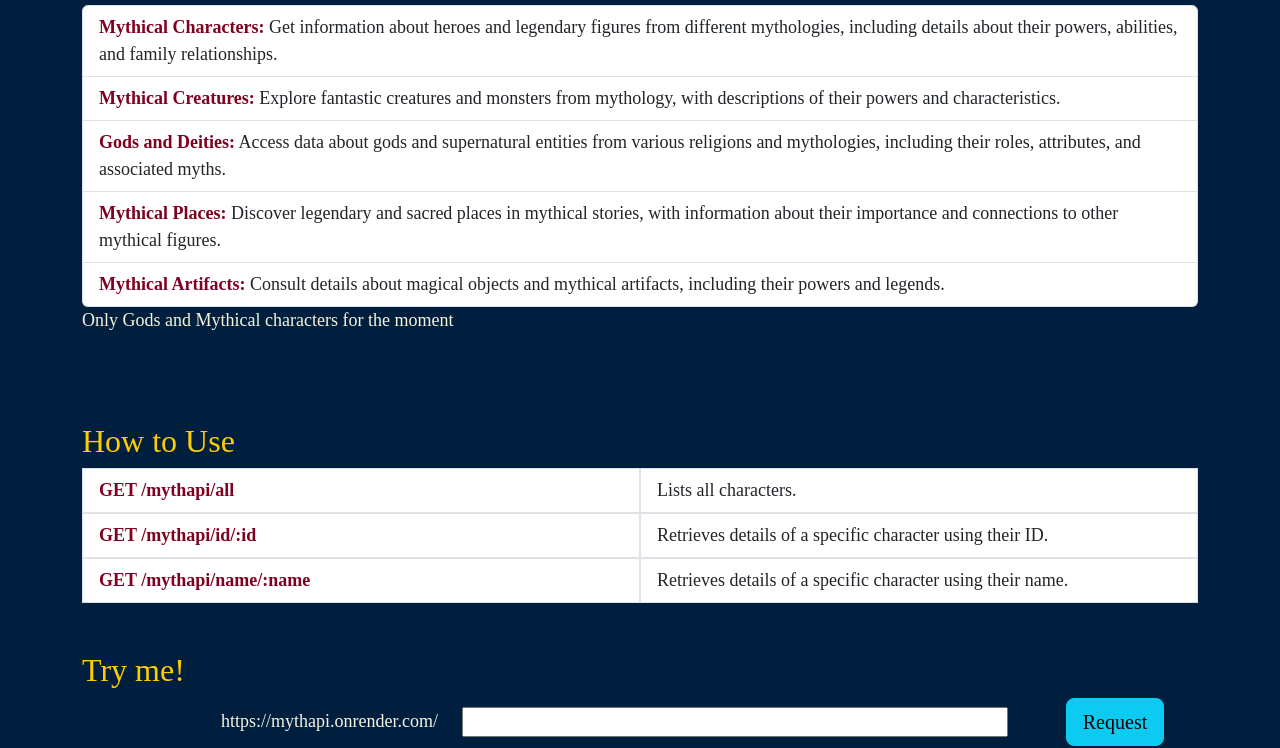
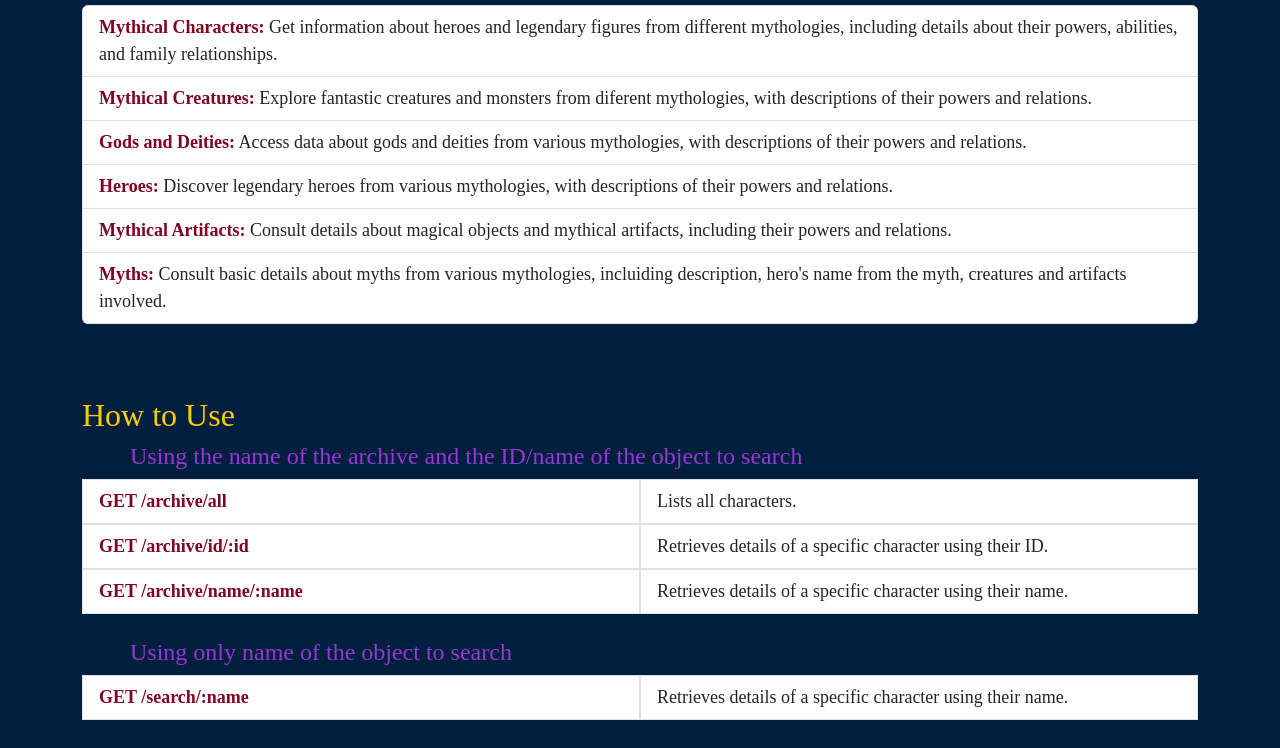
Before and after one commit to RodrigoGtzRbl/MythapiWeb, a plain HTML site: page index.html in a window 1280 px wide. Shown: the part 439-1187 px from the top of the page. Drawn offline with nearby package versions, Linux system fonts and the light colour scheme; a web font is replaced by a local one.

Commit message:
upload page to the upload API

```diff
--- a/index.html
+++ b/index.html
@@ -45,34 +45,46 @@
             <ul class="list-group">
                 <li class="list-group-item"><strong>Mythical Characters:</strong> Get information about heroes and
                     legendary figures from different mythologies, including details about their powers, abilities, and
-                    family relationships.</li>
+                    family relationships.
+                </li>
+
                 <li class="list-group-item"><strong>Mythical Creatures:</strong> Explore fantastic creatures and
-                    monsters from mythology, with descriptions of their powers and characteristics.</li>
-                <li class="list-group-item"><strong>Gods and Deities:</strong> Access data about gods and supernatural
-                    entities from various religions and mythologies, including their roles, attributes, and associated
-                    myths.</li>
-                <li class="list-group-item"><strong>Mythical Places:</strong> Discover legendary and sacred places in
-                    mythical stories, with information about their importance and connections to other mythical figures.
+                    monsters from diferent mythologies, with descriptions of their powers and relations.
                 </li>
+
+                <li class="list-group-item"><strong>Gods and Deities:</strong> Access data about gods and deities from various mythologies, with descriptions of their powers and relations.
+                </li>
+
+                <li class="list-group-item"><strong>Heroes:</strong> Discover legendary heroes from various mythologies, with descriptions of their powers and relations.
+                </li>
+
                 <li class="list-group-item"><strong>Mythical Artifacts:</strong> Consult details about magical objects
-                    and mythical artifacts, including their powers and legends.</li>
+                    and mythical artifacts, including their powers and relations.
+                </li>
+
+                <li class="list-group-item"><strong>Myths:</strong> Consult basic details about myths from various mythologies, incluiding description, hero's name from the myth, creatures and artifacts involved.
+                </li>
             </ul>
-            <p>Only Gods and Mythical characters for the moment</p>
         </section>
 
         <section class="container pt-5">
             <h2 class="mt-4">How to Use</h2>
             <ul class="list-group">
                 <div class="row g-0">
+                    <div class="col-12">
+                        <h4 class="ms-5">Using the name of the archive and the ID/name of the object to search</h4>
+                    </div>
+
                     <div class="col-6">
-                        <li class="list-group-item"><strong>GET /mythapi/all</strong></li>
+                        <li class="list-group-item"><strong>GET /archive/all</strong></li>
                     </div>
+
                     <div class="col-6">
                         <li class="list-group-item">Lists all characters.</li>
                     </div>
 
                     <div class="col-6">
-                        <li class="list-group-item"><strong>GET /mythapi/id/:id</strong></li>
+                        <li class="list-group-item"><strong>GET /archive/id/:id</strong></li>
                     </div>
                     <div class="col-6">
                         <li class="list-group-item">Retrieves details of a specific
@@ -80,8 +92,22 @@
                     </div>
 
                     <div class="col-6">
-                        <li class="list-group-item"><strong>GET /mythapi/name/:name</strong></li>
+                        <li class="list-group-item"><strong>GET /archive/name/:name</strong></li>
                     </div>
+
+                    <div class="col-6">
+                        <li class="list-group-item">Retrieves details of a
+                            specific character using their name.</li>
+                    </div>
+
+                    <div class="col-12 mt-4">
+                        <h4 class="ms-5">Using only name of the object to search</h4>
+                    </div>
+
+                    <div class="col-6">
+                        <li class="list-group-item"><strong>GET /search/:name</strong></li>
+                    </div>
+
                     <div class="col-6">
                         <li class="list-group-item">Retrieves details of a
                             specific character using their name.</li>
--- a/resources/CSS/style.css
+++ b/resources/CSS/style.css
@@ -37,7 +37,7 @@ strong {
 }
 
 ul {
-    color: #6a0dad;
+    color: #923ad2;
 }
 
 #ajaxInfo {
```
